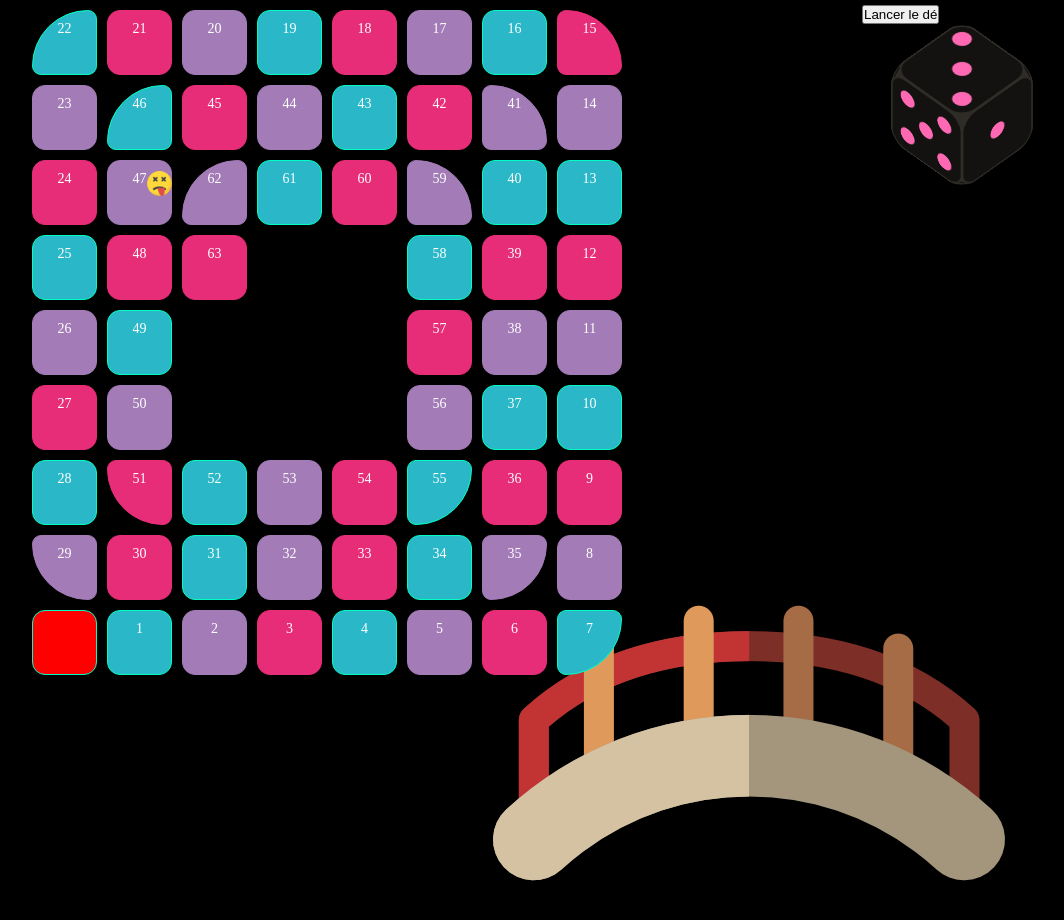
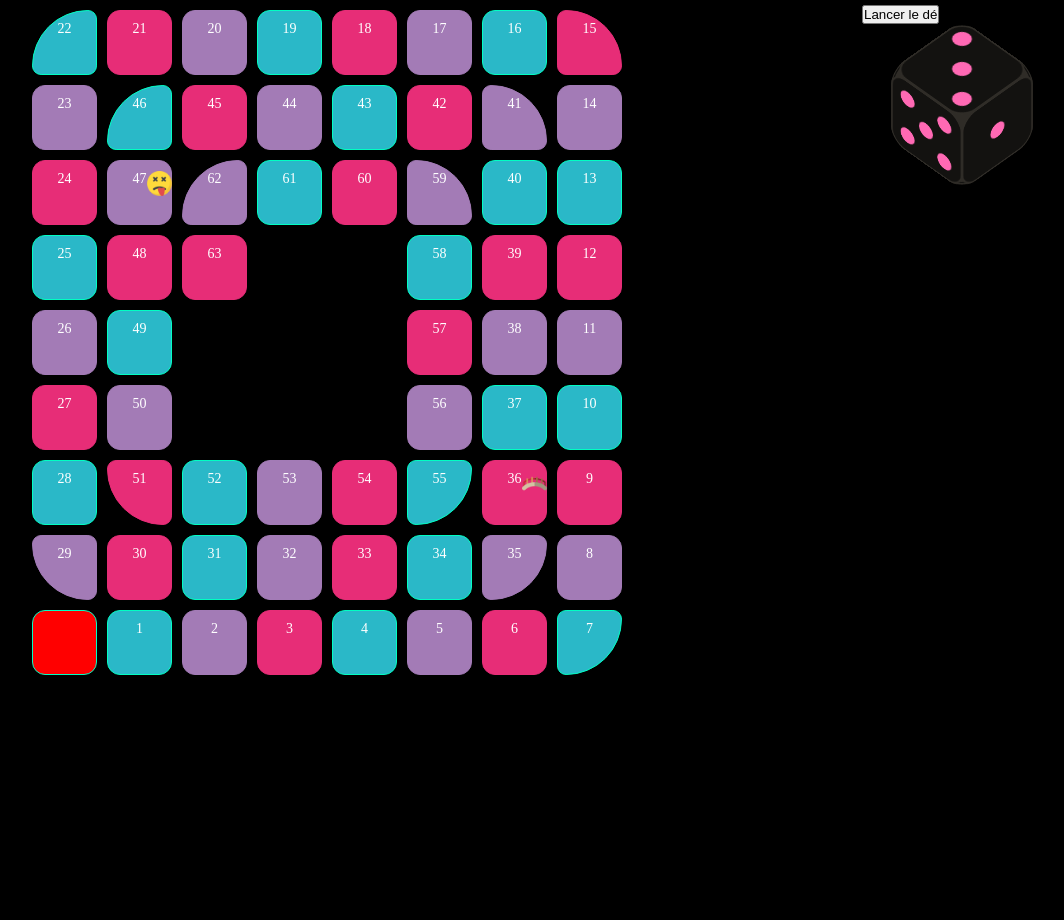
Before and after one commit to emontaigne/hackathon_if3, a website built with Parcel: page index.html in a window 1280 px wide. Shown: the whole page, without its empty margins (213-1277 px from the left). After the commit the page ends 800 px from the top, so only its background shows below. Built offline with nearby package versions, Linux system fonts and the light colour scheme.

```diff
--- a/style.scss
+++ b/style.scss
@@ -58,11 +58,11 @@
   text-align: center;
 }
 
-// .pont {
-//   position: absolute;
-//   width: 25px;
-//   height: 25px;
-// }
+.img-pont {
+  position: absolute;
+  width: 25px;
+  height: 25px;
+}
 
 .mort {
   position: absolute;
```
